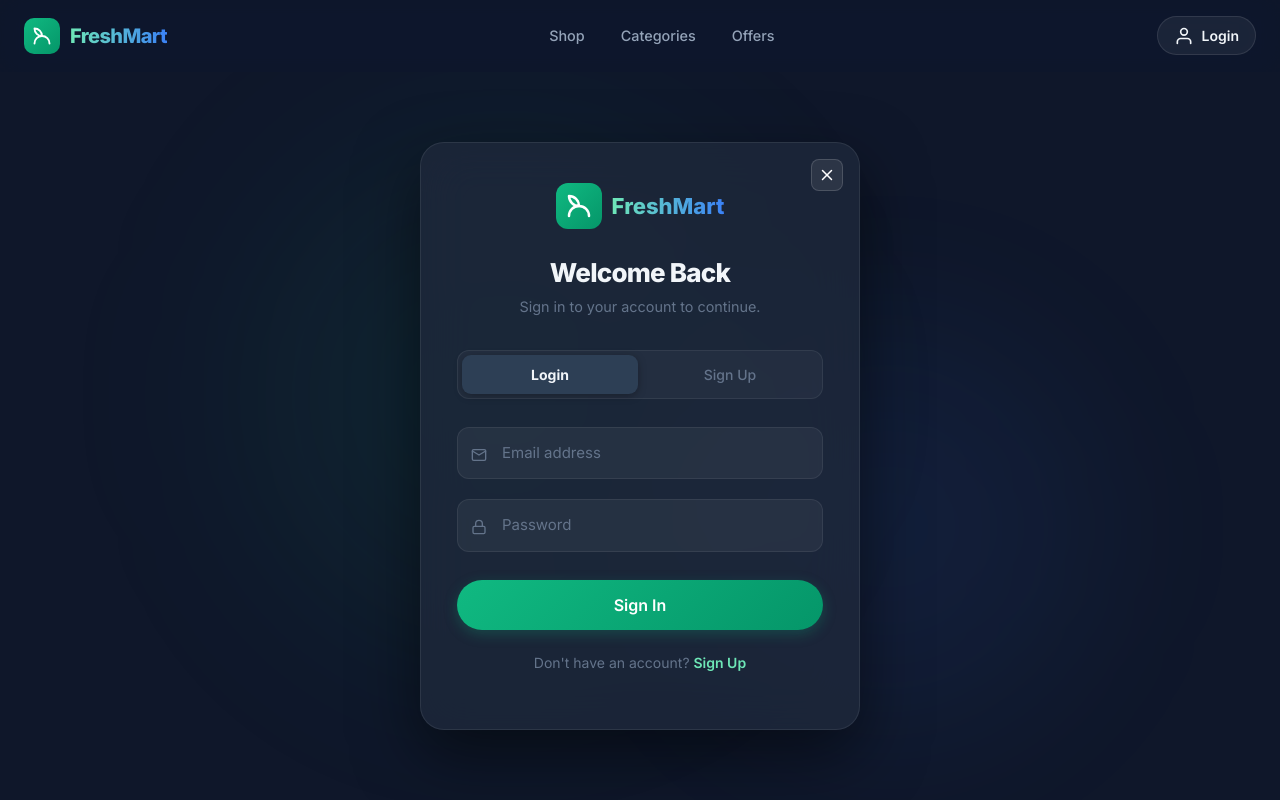
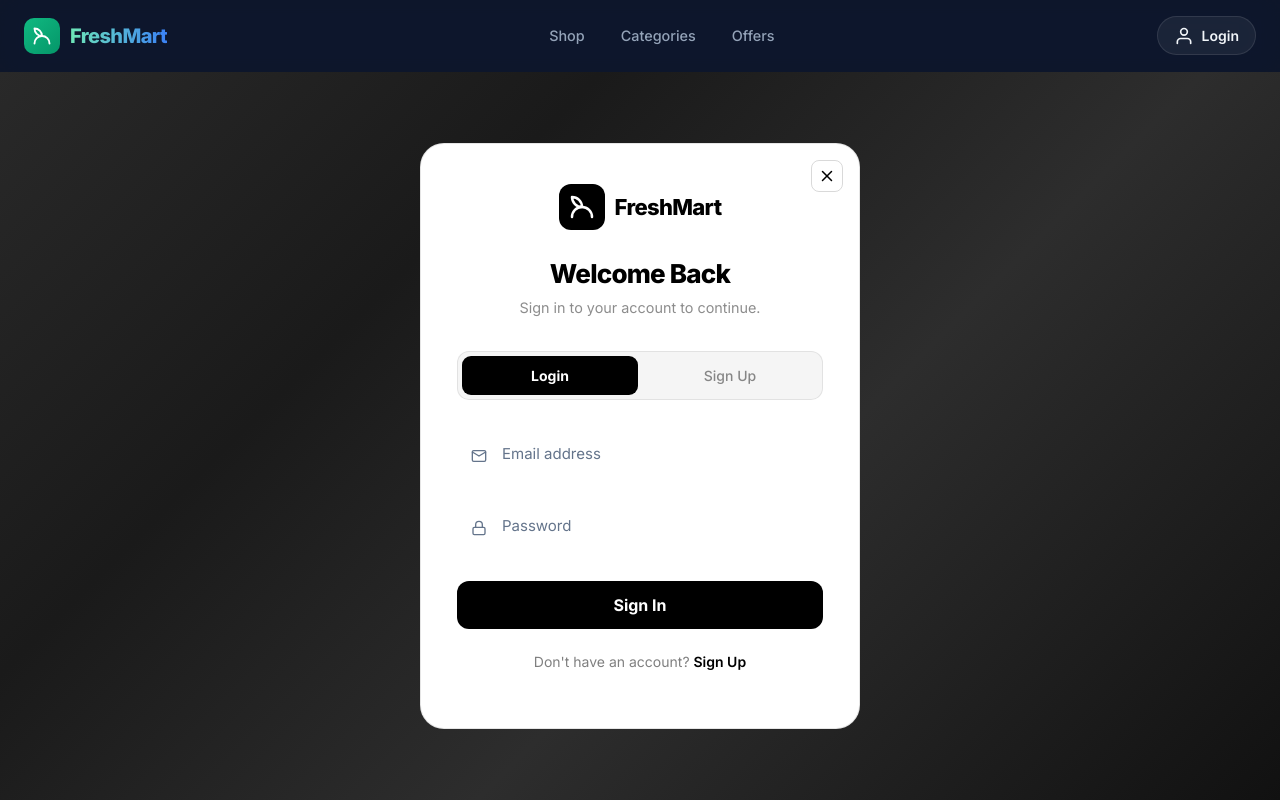
Before and after one commit to TA-rathnayaka/ecommerce-microservice, a React (Create React App) app in the folder frontend/: page /login in a window 1280 px wide. Built offline with nearby package versions, Linux system fonts and the light colour scheme.

Commit message:
updte colors

```diff
--- a/frontend/src/index.css
+++ b/frontend/src/index.css
@@ -10,13 +10,14 @@
   --border-accent:   rgba(110,231,183,0.3);
 
   --text-primary:    #F1F5F9;
+  --text-inputtext:#000000;
   --text-secondary:  #94A3B8;
   --text-muted:      #64748B;
 
-  --accent:          #10B981;
-  --accent-light:    #6EE7B7;
-  --accent-glow:     rgba(16,185,129,0.25);
-  --accent-hover:    #059669;
+--accent:          #000000;
+--accent-light:    #444444;
+--accent-glow:     rgba(0, 0, 0, 0.12);
+--accent-hover:    #222222;
 
   --danger:          #F43F5E;
   --danger-glow:     rgba(244,63,94,0.25);
@@ -173,7 +174,7 @@ ul { list-style: none; }
   background: rgba(255,255,255,0.05);
   border: 1.5px solid var(--border);
   border-radius: var(--radius-md);
-  color: var(--text-primary);
+  color: var(--text-inputtext);
   font-size: 0.9375rem;
   font-family: var(--font);
   transition: all var(--transition);
@@ -181,8 +182,8 @@ ul { list-style: none; }
 }
 .input-field::placeholder { color: var(--text-muted); }
 .input-field:focus {
-  border-color: var(--accent);
-  background: rgba(16,185,129,0.06);
+
+background: rgba(0, 0, 0, 0.09);
   box-shadow: 0 0 0 3px var(--accent-glow);
 }
 .input-icon {
--- a/frontend/src/pages/Login.js
+++ b/frontend/src/pages/Login.js
@@ -5,7 +5,6 @@ import { onViewProfile } from "../store/actions";
 import { Profile } from "./Profile";
 import toast from "../utils/toast";
 import { X } from "lucide-react";
-// Add this import at the top
 import { useNavigate } from "react-router-dom";
 
 const EmailIcon = () => (
@@ -87,17 +86,18 @@ const Login = () => {
 
   return (
     <div style={pageStyle}>
-      {/* Background glows */}
-      <div style={glow1} />
-      <div style={glow2} />
-
       <div style={cardStyle}>
 
         {/* ── Close Button ── */}
-        {/* ── Close Button ── */}
-<button style={closeBtn} onClick={() => navigate(-1)} aria-label="Close">
-  <X size={18} />
-</button>
+        <button
+          style={closeBtn}
+          onClick={() => navigate(-1)}
+          aria-label="Close"
+          onMouseEnter={e => e.currentTarget.style.opacity = "0.5"}
+          onMouseLeave={e => e.currentTarget.style.opacity = "1"}
+        >
+          <X size={18} />
+        </button>
 
         {/* Logo */}
         <div style={logoWrap}>
@@ -117,8 +117,22 @@ const Login = () => {
 
         {/* Tabs */}
         <div style={tabsWrap}>
-          <button style={tabBtn(!isSignup)} onClick={() => setIsSignup(false)}>Login</button>
-          <button style={tabBtn(isSignup)}  onClick={() => setIsSignup(true)}>Sign Up</button>
+          <button
+            style={tabBtn(!isSignup)}
+            onClick={() => setIsSignup(false)}
+            onMouseEnter={e => { if (isSignup) e.currentTarget.style.opacity = "0.7"; }}
+            onMouseLeave={e => { e.currentTarget.style.opacity = "1"; }}
+          >
+            Login
+          </button>
+          <button
+            style={tabBtn(isSignup)}
+            onClick={() => setIsSignup(true)}
+            onMouseEnter={e => { if (!isSignup) e.currentTarget.style.opacity = "0.7"; }}
+            onMouseLeave={e => { e.currentTarget.style.opacity = "1"; }}
+          >
+            Sign Up
+          </button>
         </div>
 
         {/* Form */}
@@ -161,22 +175,27 @@ const Login = () => {
 
         {/* CTA Button */}
         <button
-          className={`btn btn-primary btn-lg`}
-          style={{ width: "100%", justifyContent: "center", marginTop: 8, opacity: loading ? 0.7 : 1 }}
+          style={{
+            ...primaryBtn,
+            opacity: loading ? 0.5 : 1,
+            cursor: loading ? "not-allowed" : "pointer",
+          }}
           onClick={isSignup ? handleSignup : handleLogin}
           disabled={loading}
+          onMouseEnter={e => { if (!loading) e.currentTarget.style.opacity = "0.75"; }}
+          onMouseLeave={e => { if (!loading) e.currentTarget.style.opacity = "1"; }}
         >
-          {loading
-            ? "Please wait…"
-            : isSignup ? "Create Account" : "Sign In"}
+          {loading ? "Please wait…" : isSignup ? "Create Account" : "Sign In"}
         </button>
 
         {/* Toggle */}
-        <p style={{ textAlign: "center", marginTop: 22, fontSize: "0.875rem", color: "var(--text-muted)" }}>
+        <p style={{ textAlign: "center", marginTop: 22, fontSize: "0.875rem", color: "rgba(0,0,0,0.5)" }}>
           {isSignup ? "Already have an account? " : "Don't have an account? "}
           <button
             style={linkBtn}
             onClick={() => setIsSignup(!isSignup)}
+            onMouseEnter={e => e.currentTarget.style.opacity = "0.5"}
+            onMouseLeave={e => e.currentTarget.style.opacity = "1"}
           >
             {isSignup ? "Sign In" : "Sign Up"}
           </button>
@@ -196,27 +215,17 @@ const pageStyle = {
   alignItems: "center",
   justifyContent: "center",
   padding: "40px 24px",
-  overflow: "hidden",
-};
-const glow1 = {
-  position: "absolute", top: "10%", left: "20%", width: 500, height: 500,
-  borderRadius: "50%", background: "rgba(16,185,129,0.08)", filter: "blur(100px)", pointerEvents: "none",
-};
-const glow2 = {
-  position: "absolute", bottom: "10%", right: "15%", width: 400, height: 400,
-  borderRadius: "50%", background: "rgba(59,130,246,0.07)", filter: "blur(80px)", pointerEvents: "none",
+ background: "linear-gradient(135deg, #292929 0%, #1a1a1a 30%, #2d2d2d 60%, #111111 100%)"
 };
 const cardStyle = {
   position: "relative",
   width: "100%",
   maxWidth: 440,
-  background: "rgba(30,41,59,0.8)",
-  backdropFilter: "blur(24px)",
-  WebkitBackdropFilter: "blur(24px)",
-  border: "1px solid rgba(255,255,255,0.08)",
+  background: "#ffffff",
+  border: "1px solid rgba(0,0,0,0.1)",
   borderRadius: 24,
   padding: "40px 36px",
-  boxShadow: "0 24px 64px rgba(0,0,0,0.5)",
+
   animation: "fadeInUp 0.5s ease both",
 };
 const closeBtn = {
@@ -226,14 +235,14 @@ const closeBtn = {
   width: 32,
   height: 32,
   borderRadius: 8,
-  border: "1px solid rgba(255,255,255,0.15)",
-  background: "rgba(255,255,255,0.08)",
-  color: "#ffffff",           // ← solid white so X is always visible
+  border: "1px solid rgba(0,0,0,0.15)",
+  background: "transparent",
+  color: "#000000",
   display: "flex",
   alignItems: "center",
   justifyContent: "center",
   cursor: "pointer",
-  transition: "background 0.2s, color 0.2s",
+  transition: "opacity 0.2s",
 };
 const logoWrap = {
   display: "flex",
@@ -246,35 +255,34 @@ const logoIcon = {
   width: 46,
   height: 46,
   borderRadius: 12,
-  background: "linear-gradient(135deg,#10B981,#059669)",
+  background: "#000000",
   display: "flex",
   alignItems: "center",
   justifyContent: "center",
-  color: "#fff",
+  color: "#ffffff",
 };
 const logoText = {
   fontSize: "1.375rem",
   fontWeight: 800,
-  background: "linear-gradient(90deg,#6EE7B7,#3B82F6)",
-  WebkitBackgroundClip: "text",
-  WebkitTextFillColor: "transparent",
+  color: "#000000",
+  letterSpacing: "-0.03em",
 };
 const heading = {
   fontSize: "1.625rem",
   fontWeight: 800,
-  color: "var(--text-primary)",
+  color: "#000000",
   letterSpacing: "-0.03em",
   margin: "0 0 8px",
 };
 const subheading = {
   fontSize: "0.9rem",
-  color: "var(--text-muted)",
+  color: "rgba(0,0,0,0.45)",
   margin: 0,
 };
 const tabsWrap = {
   display: "flex",
-  background: "rgba(255,255,255,0.04)",
-  border: "1px solid var(--border)",
+  background: "#f5f5f5",
+  border: "1px solid rgba(0,0,0,0.08)",
   borderRadius: 12,
   padding: 4,
   marginBottom: 28,
@@ -285,22 +293,39 @@ const tabBtn = (active) => ({
   padding: "9px 0",
   borderRadius: 9,
   border: "none",
-  background: active ? "var(--bg-elevated)" : "transparent",
-  color: active ? "var(--text-primary)" : "var(--text-muted)",
+  background: active ? "#000000" : "transparent",
+  color: active ? "#ffffff" : "rgba(0,0,0,0.45)",
   fontWeight: active ? 700 : 500,
   fontSize: "0.875rem",
   fontFamily: "var(--font)",
   cursor: "pointer",
-  transition: "all 0.2s",
-  boxShadow: active ? "0 2px 8px rgba(0,0,0,0.3)" : "none",
+  transition: "opacity 0.2s",
 });
+const primaryBtn = {
+  width: "100%",
+  marginTop: 8,
+  padding: "12px 0",
+  borderRadius: 12,
+  border: "none",
+  background: "#000000",
+  color: "#ffffff",
+  fontWeight: 700,
+  fontSize: "1rem",
+  fontFamily: "var(--font)",
+  cursor: "pointer",
+  transition: "opacity 0.2s",
+  display: "flex",
+  alignItems: "center",
+  justifyContent: "center",
+};
 const linkBtn = {
   background: "none",
   border: "none",
-  color: "var(--accent-light)",
+  color: "#000000",
   fontWeight: 600,
   cursor: "pointer",
   fontFamily: "var(--font)",
   fontSize: "0.875rem",
   padding: 0,
+  transition: "opacity 0.2s",
 };
```
